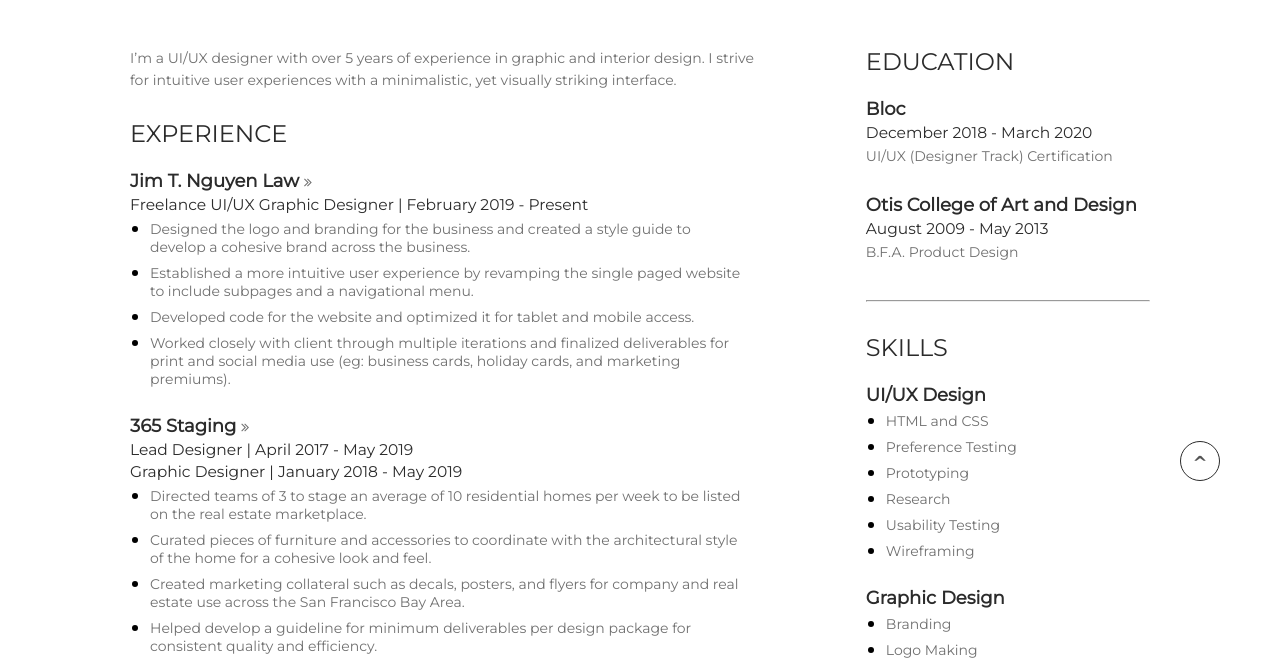
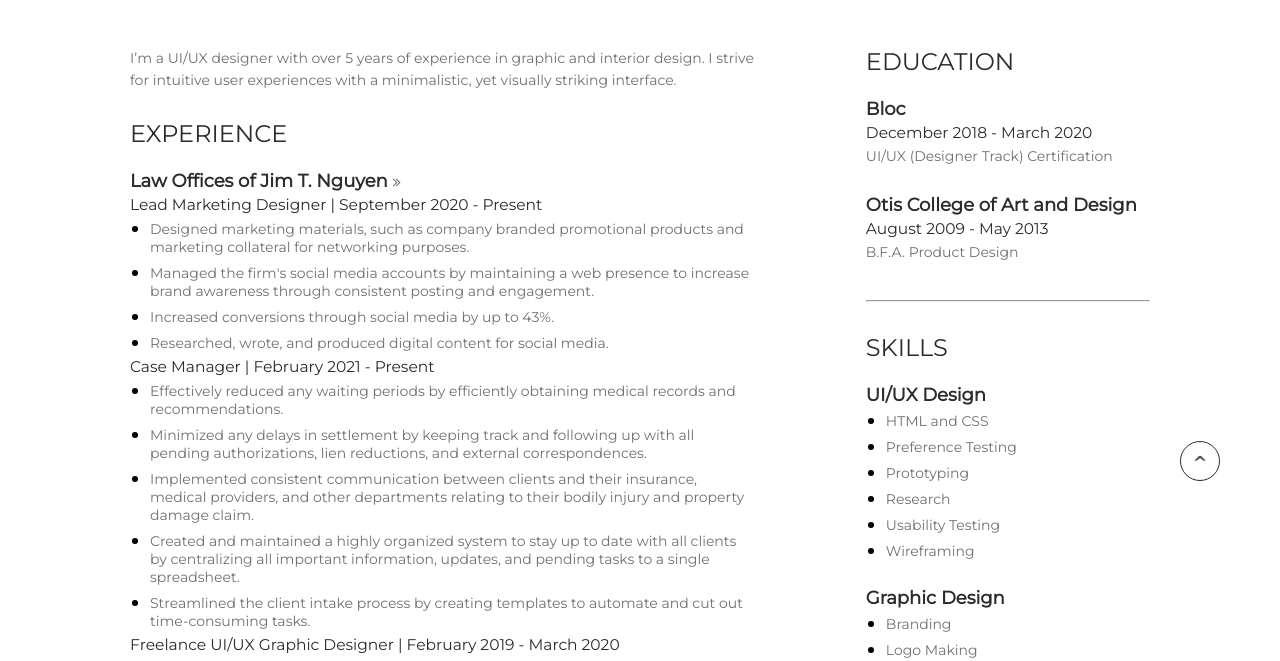
Before and after one commit to jesykaness/jesykaness.github.io, a plain HTML site: page resume.html in a window 1280 px wide. Shown: the part 259-920 px from the top of the page. Drawn offline with Linux system fonts and the light colour scheme.

Commit message:
update resume

```diff
--- a/resume.html
+++ b/resume.html
@@ -44,7 +44,7 @@
       </div>
       <section class="rs_intro">
         <div class="rs_title">
-          <a href="images/ChengJessica_2020Resume.pdf" target="blank"><h1>RESUME</h1></a>
+          <a href="images/ChengJessica_2022Resume.pdf" target="blank"><h1>RESUME</h1></a>
           <br>
         </div>
       </section>
@@ -52,8 +52,23 @@
         <div class="experience">
           <p>I’m a UI/UX designer with over 5 years of experience in graphic and interior design. I strive for intuitive user experiences with a minimalistic, yet visually striking interface.</p>
           <br><h1>Experience</h1>
-          <br><a href="/jtnlaw.html"><h2>Jim T. Nguyen Law<i class="fa fa-angle-double-right" aria-hidden="true"></i></h2></a>
-          <h3>Freelance UI/UX Graphic Designer | February 2019 - Present</h3>
+          <br><a href="/jtnlaw.html"><h2>Law Offices of Jim T. Nguyen<i class="fa fa-angle-double-right" aria-hidden="true"></i></h2></a>
+          <h3>Lead Marketing Designer | September 2020 - Present</h3>
+            <ul class="job_description">
+              <li><p>Designed marketing materials, such as company branded promotional products and marketing collateral for networking purposes.</p></li>
+              <li><p>Managed the firm's social media accounts by maintaining a web presence to increase brand awareness through consistent posting and engagement.</p></li>
+              <li><p>Increased conversions through social media by up to 43%.</p></li>
+              <li><p>Researched, wrote, and produced digital content for social media.</p></li>
+            </ul>
+            <h3>Case Manager | February 2021 - Present</h3>
+              <ul class="job_description">
+                <li><p>Effectively reduced any waiting periods by efficiently obtaining medical records and recommendations.</p></li>
+                <li><p> Minimized any delays in settlement by keeping track and following up with all pending authorizations, lien reductions, and external correspondences.</p></li>
+                <li><p>Implemented consistent communication between clients and their insurance, medical providers, and other departments relating to their bodily injury and property damage claim.</p></li>
+                <li><p> Created and maintained a highly organized system to stay up to date with all clients by centralizing all important information, updates, and pending tasks to a single spreadsheet.</p></li>
+                <li><p> Streamlined the client intake process by creating templates to automate and cut out time-consuming tasks.</p></li>
+              </ul>
+          <h3>Freelance UI/UX Graphic Designer | February 2019 - March 2020</h3>
             <ul class="job_description">
               <li><p>Designed the logo and branding for the business and created a style guide to develop a cohesive brand across the business.</p></li>
               <li><p>Established a more intuitive user experience by revamping the single paged website to include subpages and a navigational menu.</p></li>
@@ -116,7 +131,7 @@
           <h3>Technical Support Services | September 2011 - May 2013</h3>
             <ul class="job_description">
               <li><p>Supervised school's tool check-out system while organizing the office and keeping the work area in an orderly fashion.</p></li>
-              <li><p>Advised students on which tools to use and consulted the best plan of ation to create their project.</p></li>
+              <li><p>Advised students on which tools to use and consulted the best plan of action to create their project.</p></li>
             </ul>
           <br><hr>
           <br><h1>Projects</h1>
@@ -162,7 +177,8 @@
             <ul class="job_description">
               <li><p>Branding</p></li>
               <li><p>Logo Making</p></li>
-              <li><p>Presentations</p></li>                <li><p>Print</p></li>
+              <li><p>Presentations</p></li>
+              <li><p>Print</p></li>
               <li><p>Storytelling</p></li>
             </ul>
           <br><h2>Computer Programs</h2>
@@ -204,7 +220,7 @@
           <h3>2009</h3>
           <br><hr>
           <div class="saveresume">
-            <a class= "vbutton" href="images/ChengJessica_2020Resume.pdf" target="blank">View PDF</a>
+            <a class= "vbutton" href="images/ChengJessica_2022Resume.pdf" target="blank">View PDF</a>
           </div>
         </div>
       </section>
```
Also changed, not shown: 9 other files.
